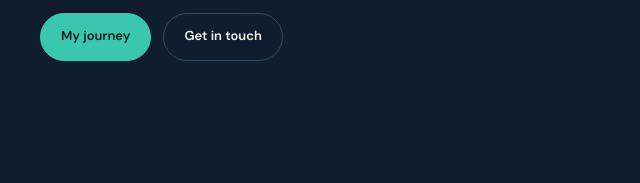
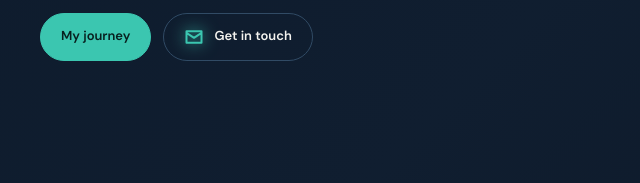
Before and after one commit to mrflames89-ai/Mr.-Yinka, a plain HTML site: page index.html in a window 1280 px wide. Shown: the part 593-776 px from the top of the page, 0-640 px from the left. Drawn offline with nearby package versions, Linux system fonts and the light colour scheme.

Commit message:
Add glowing contact button icon
Co-authored-by: Copilot <223556219+Copilot@users.noreply.github.com>

```diff
--- a/css/_polish.css
+++ b/css/_polish.css
@@ -507,6 +507,26 @@ a { transition: color var(--transition-fast), border-color var(--transition-fast
 .closing-cta { text-align: center; background: var(--panel) }
 .closing-cta h2 { margin-bottom: 24px; font-family: var(--font-display); font-size: clamp(36px, 6vw, 64px) }
 .closing-cta .btn-primary { display: inline-flex }
+.glowing-contact {
+  align-items: center;
+  gap: 10px;
+}
+.glowing-icon {
+  width: 20px;
+  height: 20px;
+  flex: 0 0 20px;
+  fill: none;
+  stroke: currentColor;
+  stroke-width: 2.4;
+  stroke-linecap: round;
+  stroke-linejoin: round;
+  filter: drop-shadow(0 0 7px rgba(59, 198, 176, .95));
+}
+.btn-primary.glowing-contact .glowing-icon,
+.btn-action.glowing-contact .glowing-icon {
+  color: var(--accent);
+  filter: drop-shadow(0 0 8px rgba(59, 198, 176, 1));
+}
 .site-footer { border-top: 1px solid var(--line); padding: 24px 0; color: var(--muted); font-size: 12px }
 .contact-card h3 { margin-bottom: 14px; font-size: 18px; font-weight: 700 }
 .contact-card p, .contact-details p { color: var(--muted); font-size: 13px; line-height: 1.75 }
--- a/index.html
+++ b/index.html
@@ -76,7 +76,7 @@ Twenty-four years of engineering, eighteen of them leading a firm that builds Ni
 </p>
 <div class="hero-actions">
 <a class="btn-action primary" href="#career">My journey</a>
-<a class="btn-action secondary" href="#contact">Get in touch</a>
+<a class="btn-action secondary glowing-contact" href="#contact"><svg class="glowing-icon" aria-hidden="true" viewBox="0 0 24 24"><path d="M3 5h18v14H3zM3 7l9 6 9-6"/></svg><span>Get in touch</span></a>
 </div>
 </div>
 <div class="hero-portrait">
@@ -277,7 +277,7 @@ University of Ado‑Ekiti (now Ekiti State University, Ekiti State, Nigeria)</p>
 <section class="section closing-cta" aria-labelledby="closing-cta-heading">
 <div class="section-container">
 <h2 id="closing-cta-heading">Let's connect</h2>
-<a class="btn-primary" href="#contact">Get in touch</a>
+<a class="btn-primary glowing-contact" href="#contact"><svg class="glowing-icon" aria-hidden="true" viewBox="0 0 24 24"><path d="M3 5h18v14H3zM3 7l9 6 9-6"/></svg><span>Get in touch</span></a>
 </div>
 </section>
 
```
Also changed, not shown: partials/_body.html (+2 -2 lines).
